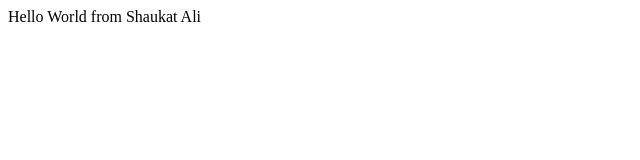
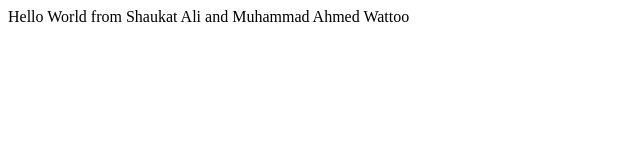
Before and after one commit to Shaukataliwattoo/Jun13_practice_html, a plain HTML site: page index.html in a window 1280 px wide. Shown: the whole page, without its empty margins (0-640 px from the left). Drawn offline with Linux system fonts and the light colour scheme.

Commit message:
updated display message

```diff
--- a/index.html
+++ b/index.html
@@ -6,6 +6,6 @@
     <title>Document</title>
 </head>
 <body>
-    Hello World from Shaukat Ali
+    Hello World from Shaukat Ali and Muhammad Ahmed Wattoo
 </body>
 </html>
```
